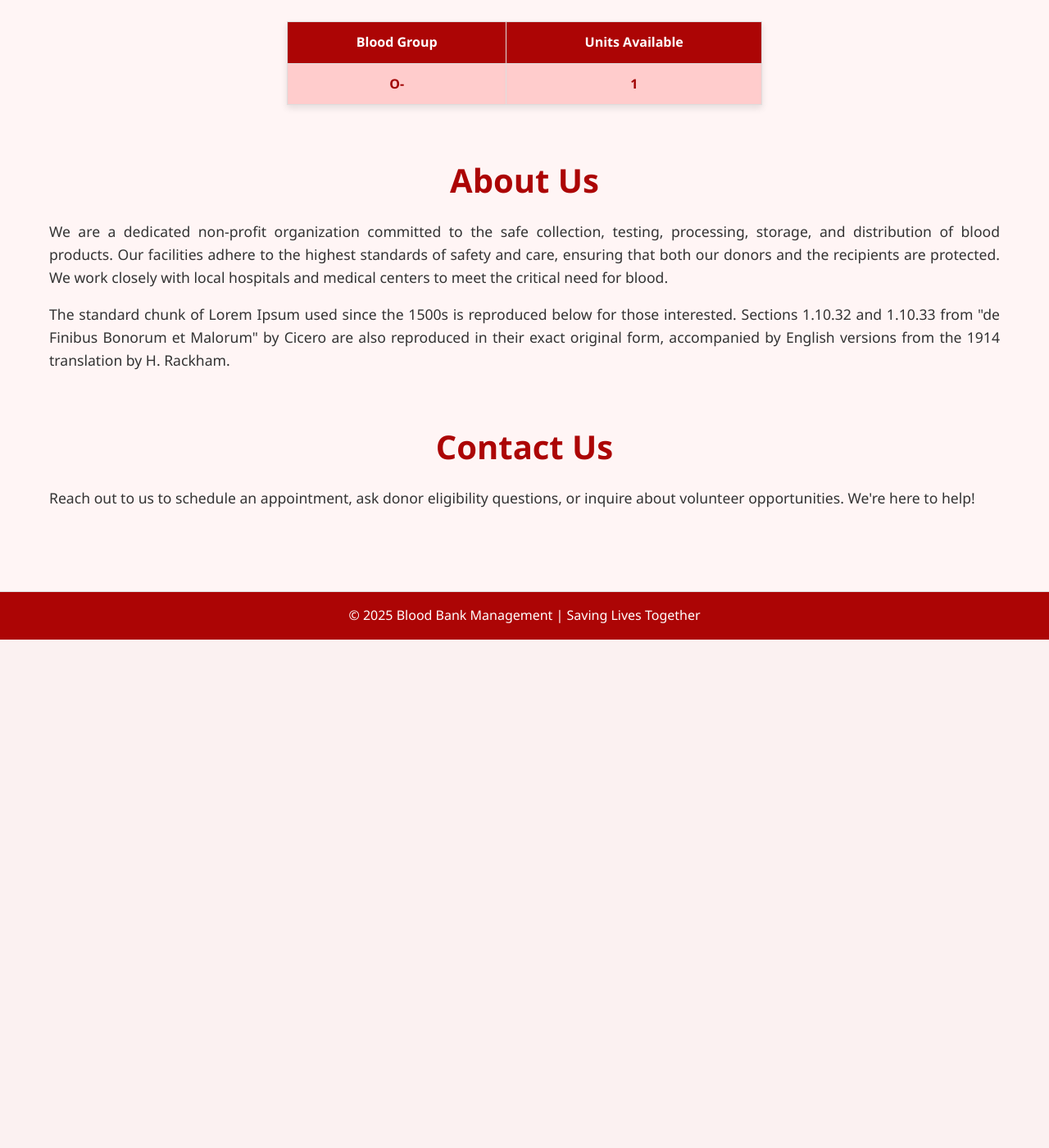
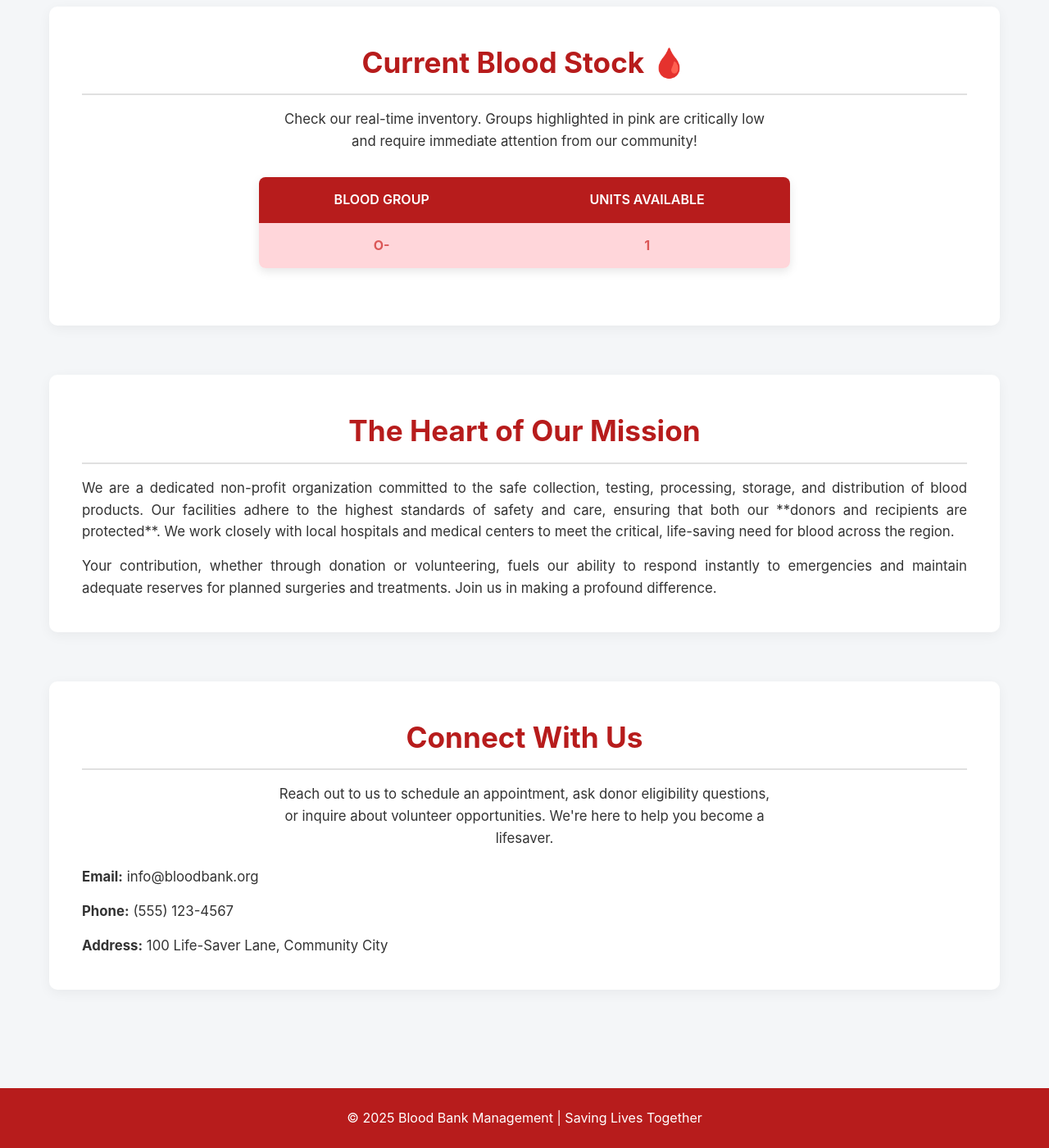
Before and after one commit to arathyrajeesh/blood-bank-management-django, a Django app: page / in a window 1280 px wide. Shown: the part 567-1967 px from the top of the page at 82% size. Before the commit the page ends 1347 px from the top, so only its background shows below. Run offline with Django 5.2, Linux system fonts and the light colour scheme; data comes from the database, SQL or seed files in the repository.

Commit message:
main page style added

```diff
--- a/bloodmanager/templates/index.html
+++ b/bloodmanager/templates/index.html
@@ -5,6 +5,15 @@
 <meta name="viewport" content="width=device-width, initial-scale=1.0">
 <title>Blood Bank | Save a Life, Donate Blood</title>
 <style>
+    :root {
+        --primary-red: #B71C1C;
+        --light-background: #f4f6f8;
+        --accent-red: #C70039;
+        --text-dark: #333;
+        --border-light: #e0e0e0;
+        --low-stock-warning: #FFCDD2;
+        --low-stock-text: #D32F2F;
+    }
 
     * {
         box-sizing: border-box;
@@ -13,33 +22,33 @@
     }
 
     body {
-        font-family: 'Segoe UI', Tahoma, Geneva, Verdana, sans-serif;
-        color: #333;
+        font-family: 'Inter', 'Segoe UI', Tahoma, Geneva, Verdana, sans-serif;
+        color: var(--text-dark);
         line-height: 1.6;
-        background: #fff5f5;
+        background: var(--light-background);
+        scroll-behavior: smooth;
     }
 
     header {
-        background-color: rgb(172, 5, 5);
-        box-shadow: 0 2px 5px rgba(0,0,0,0.2);
+        background-color: var(--primary-red);
+        box-shadow: 0 4px 8px rgba(0,0,0,0.2);
         position: sticky;
         top: 0;
         z-index: 1000;
+        padding: 0 20px;
     }
 
     nav {
+        max-width: 1200px;
+        margin: 0 auto;
         display: flex;
-        justify-content: center;
+        justify-content: flex-end;
+        align-items: center;
     }
 
     nav ul {
         list-style-type: none;
         display: flex;
-        flex-wrap: wrap;
-    }
-
-    nav ul li {
-        position: relative;
     }
 
     nav ul li a {
@@ -89,87 +100,138 @@
     main {
         max-width: 1200px;
         margin: 0 auto;
-        padding: 60px 20px 40px 20px;
+        padding: 20px;
     }
 
     .content-section {
         margin-bottom: 60px;
+        background: white;
+        padding: 40px;
+        border-radius: 10px;
+        box-shadow: 0 4px 15px rgba(0,0,0,0.05);
     }
 
     .content-section h1 {
-        color: rgb(172, 5, 5);
-        font-size: 2.5rem;
+        color: var(--primary-red);
+        font-size: 2.2rem;
         margin-bottom: 1rem;
         text-align: center;
+        border-bottom: 2px solid var(--border-light);
+        padding-bottom: 10px;
     }
 
     .content-section p {
-        font-size: 1.1rem;
-        margin-top: 1rem;
+        font-size: 1.05rem;
+        margin-top: 15px;
         text-align: justify;
     }
 
+    #home {
+        background: linear-gradient(rgba(183, 28, 28, 0.85), rgba(183, 28, 28, 0.85)), url('https://picsum.photos/1200/500?random=1') no-repeat center center/cover;
+        color: white;
+        padding: 80px 40px;
+        text-align: center;
+        margin-top: 0;
+        margin-bottom: 40px;
+        box-shadow: 0 8px 20px rgba(0,0,0,0.3);
+    }
+
     #home h1 {
-        font-size: 4rem;
+        font-size: 3.5rem;
+        margin-bottom: 20px;
+        border-bottom: none;
+        color: white;
+        text-shadow: 2px 2px 4px rgba(0,0,0,0.4);
+    }
+    #home p {
+        font-size: 1.3rem;
+        max-width: 800px;
+        margin: 0 auto 30px auto;
+    }
+    .cta-button {
+        display: inline-block;
+        background-color: white;
+        color: var(--primary-red);
+        padding: 15px 30px;
+        border-radius: 50px;
+        text-decoration: none;
+        font-weight: 700;
+        font-size: 1.1rem;
+        transition: background-color 0.3s, transform 0.2s;
+        box-shadow: 0 4px 10px rgba(0,0,0,0.2);
+    }
+    .cta-button:hover {
+        background-color: #f0f0f0;
+        transform: translateY(-2px);
     }
 
     #stock table {
-        width: 50%;
-        margin: 20px auto;
-        border-collapse: collapse;
-        box-shadow: 0 4px 8px rgba(0,0,0,0.1);
+        width: 60%;
+        margin: 30px auto;
+        border-collapse: separate;
+        border-spacing: 0;
+        border-radius: 8px;
+        overflow: hidden;
+        box-shadow: 0 4px 12px rgba(0,0,0,0.1);
     }
     #stock th, #stock td {
-        padding: 12px 15px;
+        padding: 15px;
         text-align: center;
-        border: 1px solid #ddd;
+        border: none;
     }
     #stock th {
-        background: rgb(172, 5, 5);
+        background: var(--primary-red);
         color: white;
+        font-weight: 600;
+        text-transform: uppercase;
     }
     #stock tr:nth-child(even) {
         background-color: #f9f9f9;
     }
+    #stock tr:hover {
+        background-color: #fff7f7;
+    }
     #stock .low-stock {
-        background-color: #ffcccc !important;
-        color: #a00000;
+        background-color: var(--low-stock-warning) !important;
+        color: var(--low-stock-text);
         font-weight: bold;
+        animation: pulse 1.5s infinite;
+    }
+    @keyframes pulse {
+        0% { opacity: 1; }
+        50% { opacity: 0.8; }
+        100% { opacity: 1; }
     }
 
-
     footer {
-        background-color: rgb(172, 5, 5);
+        background-color: var(--primary-red);
         color: white;
         text-align: center;
-        padding: 1rem;
-        border-top: 1px solid #ddd;
+        padding: 1.5rem;
+        margin-top: 40px;
     }
 
+    @media (max-width: 900px) {
+        #stock table {
+            width: 80%;
+        }
+    }
     @media (max-width: 768px) {
+        nav {
+            justify-content: space-between;
+        }
         nav ul {
-            flex-direction: column;
-            align-items: center;
+            display: none;
         }
 
-        nav ul li {
-            width: 100%;
-            text-align: center;
+        #home {
+            padding: 50px 20px;
         }
-
         #home h1 {
             font-size: 2.5rem;
         }
-
         .content-section {
-            padding: 20px 10px;
-        }
-
-        .dropdown-content {
-            position: static;
-            box-shadow: none;
-            min-width: 100%;
-            border-radius: 0;
+            padding: 30px 20px;
         }
         #stock table {
             width: 100%;
@@ -201,39 +263,49 @@
 </header>
 
 <main>
-    <section id="home" class="content-section">
-        <h1>Blood Bank</h1>
-        <p><strong>Every donation saves a life.</strong> Welcome to our Blood Bank Management System. Here you can find information on how to donate, check our current blood stock levels, and learn about the profound impact your generosity has on our community. Our mission is to ensure a safe and sufficient blood supply is available for every patient in need.</p>
-        <p>Contrary to popular belief, Lorem Ipsum is not simply random text. It has roots in a piece of classical Latin literature from 45 BC, making it over 2000 years old. Richard McClintock, a Latin professor at Hampden-Sydney College in Virginia, looked up one of the more obscure Latin words, consectetur, from a Lorem Ipsum passage, and going through the cites of the word in classical literature, discovered the undoubtable source.</p>
+    <section id="home">
+        <h1>You are the Lifeline. Donate Blood.</h1>
+        <p>Every donation saves a life. Welcome to our Blood Bank Management System. Our mission is to ensure a safe and sufficient blood supply is available for every patient in need.</p>
+        <a href="{% url 'register' %}" class="cta-button">Register to Donate Today</a>
     </section>
 
     <section id="stock" class="content-section">
         <h1>Current Blood Stock 🩸</h1>
+        <p style="text-align: center; max-width: 600px; margin: 10px auto 20px;">Check our real-time inventory. Groups highlighted in pink are critically low and require immediate attention from our community!</p>
         <table>
+            <thead>
                 <tr>
                     <th>Blood Group</th>
                     <th>Units Available</th>
                 </tr>
+            </thead>
+            <tbody>
                 {% for item in stock %}
                 <tr class="{% if item.units < 5 %}low-stock{% endif %}">
                     <td>{{ item.blood_group }}</td>
                     <td><strong>{{ item.units }}</strong></td>
                 </tr>
                 {% empty %}
-            <tr><td colspan="2">No stock information available. (Admin needs to populate the data)</td></tr>
+                <tr><td colspan="2" style="color: #777;">No stock information available. (Admin needs to populate the data)</td></tr>
                 {% endfor %}
+            </tbody>
         </table>
     </section>
 
     <section id="about" class="content-section">
-        <h1>About Us</h1>
-        <p>We are a dedicated non-profit organization committed to the safe collection, testing, processing, storage, and distribution of blood products. Our facilities adhere to the highest standards of safety and care, ensuring that both our donors and the recipients are protected. We work closely with local hospitals and medical centers to meet the critical need for blood.</p>
-        <p>The standard chunk of Lorem Ipsum used since the 1500s is reproduced below for those interested. Sections 1.10.32 and 1.10.33 from "de Finibus Bonorum et Malorum" by Cicero are also reproduced in their exact original form, accompanied by English versions from the 1914 translation by H. Rackham.</p>
+        <h1>The Heart of Our Mission</h1>
+        <p>We are a dedicated non-profit organization committed to the safe collection, testing, processing, storage, and distribution of blood products. Our facilities adhere to the highest standards of safety and care, ensuring that both our **donors and recipients are protected**. We work closely with local hospitals and medical centers to meet the critical, life-saving need for blood across the region.</p>
+        <p>Your contribution, whether through donation or volunteering, fuels our ability to respond instantly to emergencies and maintain adequate reserves for planned surgeries and treatments. Join us in making a profound difference.</p>
     </section>
 
     <section id="contact" class="content-section">
-        <h1>Contact Us</h1>
-        <p>Reach out to us to schedule an appointment, ask donor eligibility questions, or inquire about volunteer opportunities. We're here to help!</p>
+        <h1>Connect With Us</h1>
+        <p style="text-align: center; max-width: 600px; margin: 10px auto 20px;">Reach out to us to schedule an appointment, ask donor eligibility questions, or inquire about volunteer opportunities. We're here to help you become a lifesaver.</p>
+        <div style="text-align: center;">
+            <p><strong>Email:</strong> info@bloodbank.org</p>
+            <p><strong>Phone:</strong> (555) 123-4567</p>
+            <p><strong>Address:</strong> 100 Life-Saver Lane, Community City</p>
+        </div>
     </section>
 </main>
 
```
Also changed, not shown: other parts of bloodmanager/templates/index.html (+16 -14 lines). Lines whose indentation alone changed are shown as unchanged.
